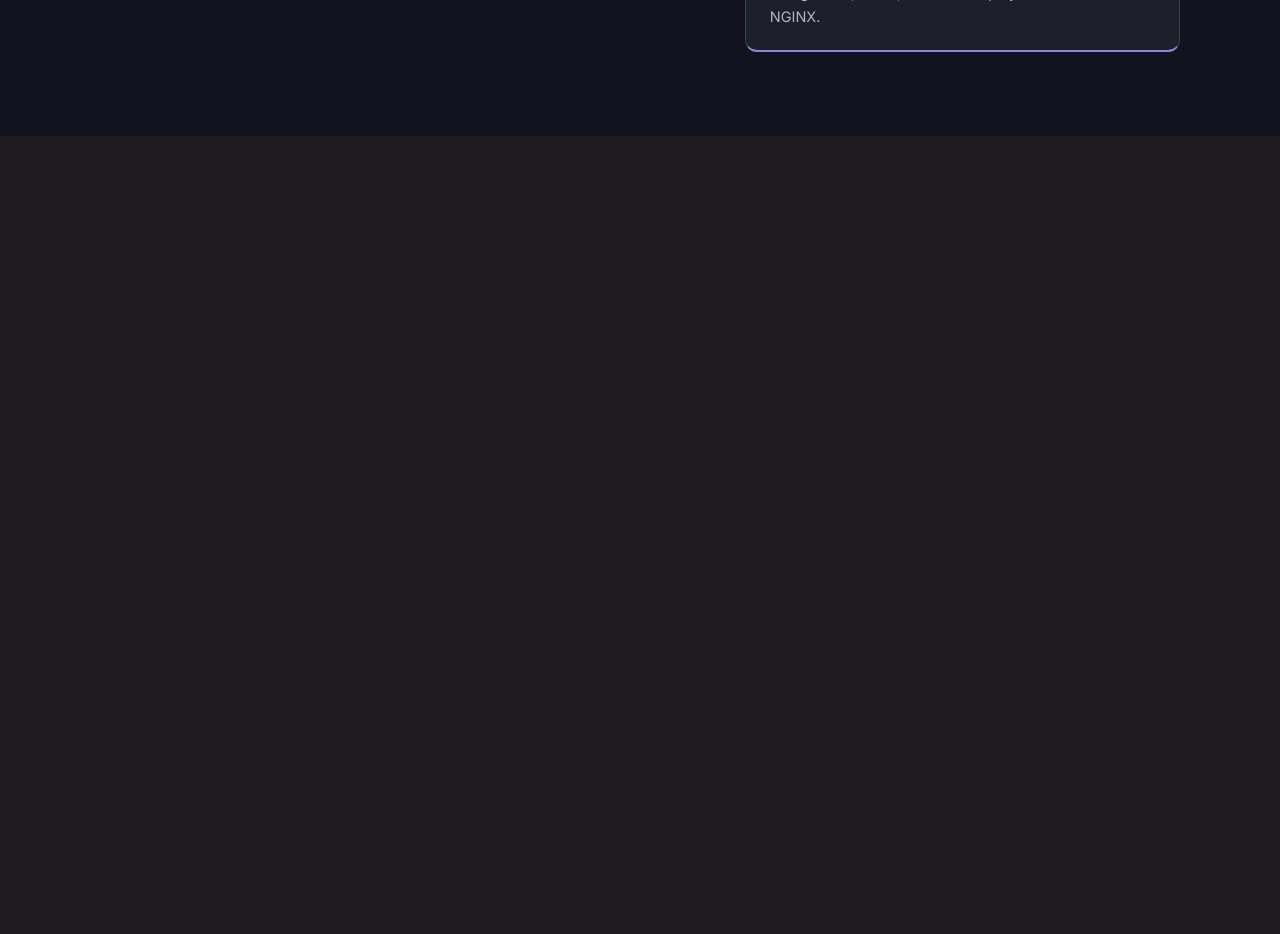
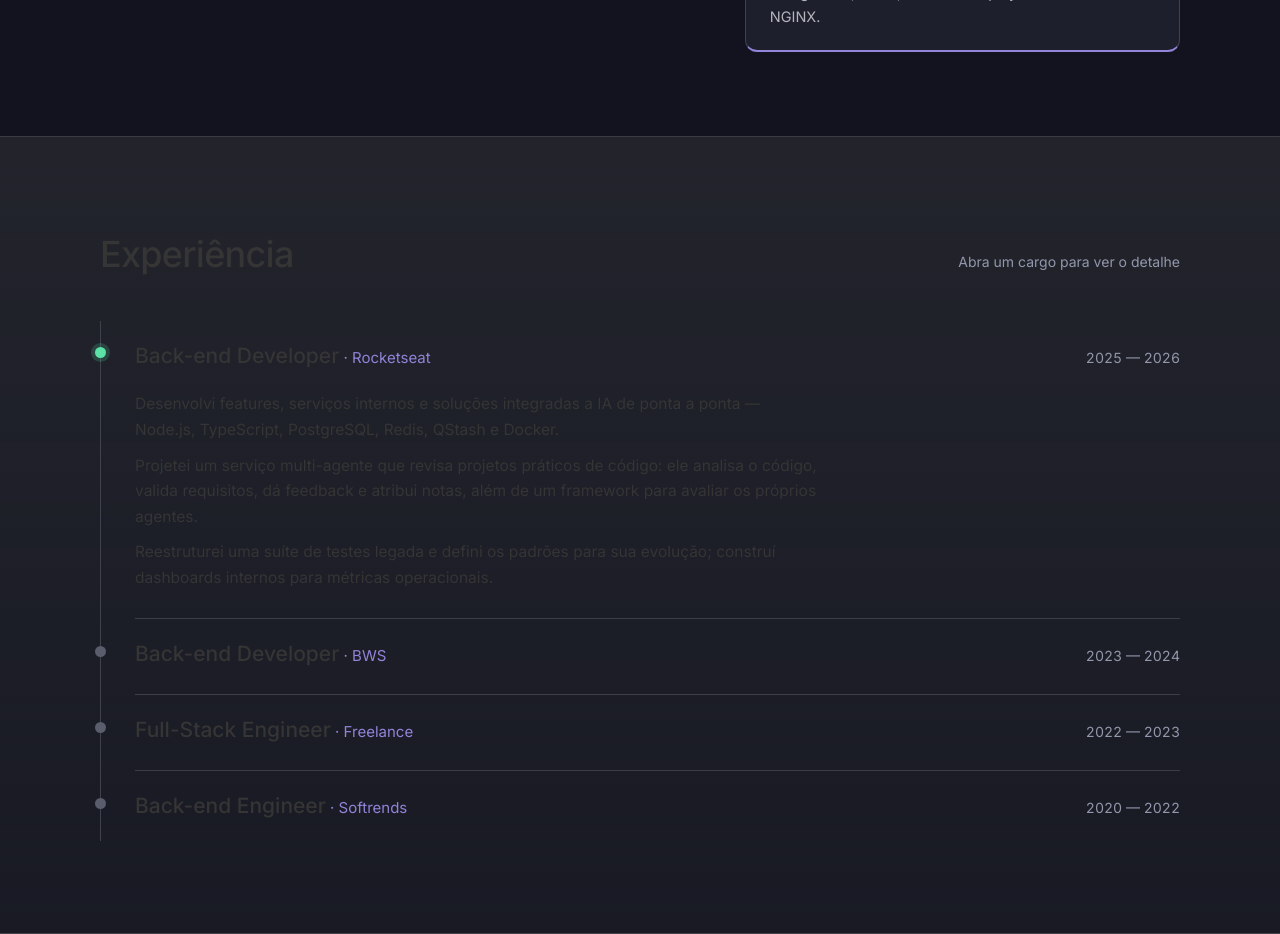
Before and after one commit to levysantiago/personal-page, a React (Create React App) app: page / in a window 1280 px wide. Shown: the part 1620-2554 px from the top of the page. Before the commit the page ends 1756 px from the top, so only its background shows below. Built offline with nearby package versions, Linux system fonts and the light colour scheme.

Commit message:
feat: add ExperienceV2 section to homepage v2

```diff
--- a/src/pages/HomePageV2/index.tsx
+++ b/src/pages/HomePageV2/index.tsx
@@ -2,6 +2,7 @@ import * as React from "react";
 import NocturneTheme from "components/NocturneTheme";
 import NavbarV2 from "components/NavbarV2";
 import AboutV2 from "pages/sections-v2/AboutV2";
+import ExperienceV2 from "pages/sections-v2/ExperienceV2";
 import Hero from "pages/sections-v2/Hero";
 import StatStrip from "pages/sections-v2/StatStrip";
 import { Content, Mesh, Page } from "./styles";
@@ -16,6 +17,7 @@ const HomePageV2: React.FC = () => {
           <Hero />
           <StatStrip />
           <AboutV2 />
+          <ExperienceV2 />
         </Content>
       </Page>
     </NocturneTheme>
--- /dev/null
+++ b/src/pages/sections-v2/ExperienceV2/content/en.ts
@@ -0,0 +1,47 @@
+export const en = {
+  heading: "Experience",
+  hint: "Open a role for the detail",
+  roles: [
+    {
+      title: "Back-end Developer",
+      company: "Rocketseat",
+      dateRange: "2025 — 2026",
+      current: true,
+      bullets: [
+        "Built features, internal services and AI-integrated solutions end to end — Node.js, TypeScript, PostgreSQL, Redis, QStash and Docker.",
+        "Designed a multi-agent service that reviews practical coding projects: it analyses code, validates requirements, gives feedback and assigns scores, plus a framework to evaluate the agents themselves.",
+        "Restructured a legacy test suite and set the standards for its evolution; built internal dashboards for operational metrics.",
+      ],
+    },
+    {
+      title: "Back-end Developer",
+      company: "BWS",
+      dateRange: "2023 — 2024",
+      current: false,
+      bullets: [
+        "Built and maintained Nest.js APIs integrated with several external networks, applying Domain-Driven Design to the infrastructure and abstractions.",
+        "Raised test coverage with Jest and set up test CI on GitHub.",
+      ],
+    },
+    {
+      title: "Full-Stack Engineer",
+      company: "Freelance",
+      dateRange: "2022 — 2023",
+      current: false,
+      bullets: [
+        "Delivered whole products from ideation to deployment — Nest.js and Fastify back ends, React front ends, SQL and NoSQL databases with Prisma and TypeORM.",
+        "Provisioned and served applications on GCP and Digital Ocean with NGINX.",
+      ],
+    },
+    {
+      title: "Back-end Engineer",
+      company: "Softrends",
+      dateRange: "2020 — 2022",
+      current: false,
+      bullets: [
+        "First developer on the team; later owned back end and DevOps. REST APIs with Express.js and Adonis.js — auth, SMTP, WebSockets, SQL and NoSQL.",
+        "Led a small back-end team through planning, tech choices and delivery.",
+      ],
+    },
+  ],
+};
--- /dev/null
+++ b/src/pages/sections-v2/ExperienceV2/content/index.ts
@@ -0,0 +1,4 @@
+import { en } from "./en";
+import { pt } from "./pt";
+
+export const content = { en, pt };
--- /dev/null
+++ b/src/pages/sections-v2/ExperienceV2/content/pt.ts
@@ -0,0 +1,47 @@
+export const pt = {
+  heading: "Experiência",
+  hint: "Abra um cargo para ver o detalhe",
+  roles: [
+    {
+      title: "Back-end Developer",
+      company: "Rocketseat",
+      dateRange: "2025 — 2026",
+      current: true,
+      bullets: [
+        "Desenvolvi features, serviços internos e soluções integradas a IA de ponta a ponta — Node.js, TypeScript, PostgreSQL, Redis, QStash e Docker.",
+        "Projetei um serviço multi-agente que revisa projetos práticos de código: ele analisa o código, valida requisitos, dá feedback e atribui notas, além de um framework para avaliar os próprios agentes.",
+        "Reestruturei uma suíte de testes legada e defini os padrões para sua evolução; construí dashboards internos para métricas operacionais.",
+      ],
+    },
+    {
+      title: "Back-end Developer",
+      company: "BWS",
+      dateRange: "2023 — 2024",
+      current: false,
+      bullets: [
+        "Desenvolvi e mantive APIs em Nest.js integradas a diversas redes externas, aplicando Domain-Driven Design na infraestrutura e nas abstrações.",
+        "Aumentei a cobertura de testes com Jest e configurei CI de testes no GitHub.",
+      ],
+    },
+    {
+      title: "Full-Stack Engineer",
+      company: "Freelance",
+      dateRange: "2022 — 2023",
+      current: false,
+      bullets: [
+        "Entreguei produtos completos da ideação ao deploy — back ends em Nest.js e Fastify, front ends em React, bancos SQL e NoSQL com Prisma e TypeORM.",
+        "Provisionei e servi aplicações na GCP e Digital Ocean com NGINX.",
+      ],
+    },
+    {
+      title: "Back-end Engineer",
+      company: "Softrends",
+      dateRange: "2020 — 2022",
+      current: false,
+      bullets: [
+        "Primeiro desenvolvedor do time; depois assumi o back end e o DevOps. APIs REST com Express.js e Adonis.js — autenticação, SMTP, WebSockets, SQL e NoSQL.",
+        "Liderei um time pequeno de back-end no planejamento, nas escolhas técnicas e nas entregas.",
+      ],
+    },
+  ],
+};
--- /dev/null
+++ b/src/pages/sections-v2/ExperienceV2/index.tsx
@@ -0,0 +1,57 @@
+import * as React from "react";
+import { useLanguage } from "components/contexts/LanguageContext";
+import { useReveal } from "components/RevealOnScroll";
+import { content } from "./content";
+import {
+  Dot,
+  Header,
+  Heading,
+  Hint,
+  Inner,
+  Role,
+  RoleBody,
+  RoleCompany,
+  RoleDates,
+  RoleTitle,
+  Section,
+  Summary,
+  Timeline,
+} from "./styles";
+
+const ExperienceV2: React.FC = () => {
+  const { lang } = useLanguage();
+  const c = content[lang];
+  const reveal = useReveal<HTMLElement>();
+
+  return (
+    <Section id="experience" ref={reveal.ref} $visible={reveal.isVisible}>
+      <Inner>
+        <Header>
+          <Heading>{c.heading}</Heading>
+          <Hint>{c.hint}</Hint>
+        </Header>
+        <Timeline>
+          {c.roles.map((role, index) => (
+            <Role key={`${role.company}-${role.dateRange}`} open={index === 0}>
+              <Summary $isFirst={index === 0}>
+                <Dot $current={role.current} />
+                <span>
+                  <RoleTitle>{role.title}</RoleTitle>
+                  <RoleCompany> · {role.company}</RoleCompany>
+                </span>
+                <RoleDates>{role.dateRange}</RoleDates>
+              </Summary>
+              <RoleBody>
+                {role.bullets.map((bullet) => (
+                  <p key={bullet}>{bullet}</p>
+                ))}
+              </RoleBody>
+            </Role>
+          ))}
+        </Timeline>
+      </Inner>
+    </Section>
+  );
+};
+
+export default ExperienceV2;
--- /dev/null
+++ b/src/pages/sections-v2/ExperienceV2/styles.tsx
@@ -0,0 +1,161 @@
+import styled, { css } from "styled-components";
+import { INocturneTheme } from "components/NocturneTheme";
+import { revealStyles } from "components/RevealOnScroll/styles";
+
+interface IProps {
+  theme: INocturneTheme;
+}
+
+interface IRevealProps extends IProps {
+  $visible: boolean;
+}
+
+export const Section = styled.section(
+  (props: IRevealProps) => css`
+    ${revealStyles(props)}
+    border-top: 1px solid
+      color-mix(in srgb, ${props.theme.colors.text} 16%, transparent);
+    border-bottom: 1px solid
+      color-mix(in srgb, ${props.theme.colors.text} 16%, transparent);
+    background: linear-gradient(
+      to bottom,
+      color-mix(
+        in srgb,
+        ${props.theme.colors.neutralRamp[900]} 72%,
+        transparent
+      ),
+      color-mix(
+        in srgb,
+        ${props.theme.colors.neutralRamp[900]} 30%,
+        transparent
+      )
+    );
+  `
+);
+
+export const Inner = styled.div`
+  max-width: 1080px;
+  margin: 0 auto;
+  padding: 88px 24px 92px;
+`;
+
+export const Header = styled.div`
+  display: flex;
+  align-items: baseline;
+  justify-content: space-between;
+  gap: 24px;
+  margin-bottom: 36px;
+`;
+
+export const Heading = styled.h2(
+  (props: IProps) => css`
+    font-family: ${props.theme.fonts.heading};
+    font-weight: 500;
+    font-size: 36px;
+    letter-spacing: -0.02em;
+    margin: 0;
+  `
+);
+
+export const Hint = styled.span(
+  (props: IProps) => css`
+    font-size: 14px;
+    color: ${props.theme.colors.neutralRamp[500]};
+  `
+);
+
+export const Timeline = styled.div(
+  (props: IProps) => css`
+    border-left: 1px solid ${props.theme.colors.neutralRamp[800]};
+    padding-left: 34px;
+    display: flex;
+    flex-direction: column;
+    gap: 4px;
+  `
+);
+
+export const Role = styled.details``;
+
+export const Summary = styled.summary(
+  (props: IProps & { $isFirst: boolean }) => css`
+    list-style: none;
+    cursor: pointer;
+    display: grid;
+    grid-template-columns: 1fr auto;
+    gap: 20px;
+    align-items: baseline;
+    padding: 18px 0;
+    position: relative;
+    ${!props.$isFirst &&
+    css`
+      border-top: 1px solid
+        color-mix(in srgb, ${props.theme.colors.text} 16%, transparent);
+    `}
+
+    &::-webkit-details-marker {
+      display: none;
+    }
+
+    &::marker {
+      content: "";
+    }
+  `
+);
+
+export const Dot = styled.span(
+  (props: IProps & { $current: boolean }) => css`
+    position: absolute;
+    left: -40px;
+    top: ${props.$current ? "26px" : "27px"};
+    width: 11px;
+    height: 11px;
+    border-radius: 50%;
+    background: ${props.$current
+      ? props.theme.colors.green
+      : props.theme.colors.neutralRamp[700]};
+    ${props.$current &&
+    css`
+      box-shadow: 0 0 0 4px
+        color-mix(in srgb, ${props.theme.colors.green} 18%, transparent);
+    `}
+  `
+);
+
+export const RoleTitle = styled.span(
+  (props: IProps) => css`
+    font-family: ${props.theme.fonts.heading};
+    font-size: 21px;
+    font-weight: 500;
+  `
+);
+
+export const RoleCompany = styled.span(
+  (props: IProps) => css`
+    color: ${props.theme.colors.accent};
+    font-size: 15px;
+  `
+);
+
+export const RoleDates = styled.span(
+  (props: IProps) => css`
+    font-size: 14px;
+    color: ${props.theme.colors.neutralRamp[500]};
+    font-feature-settings: "tnum" 1;
+  `
+);
+
+export const RoleBody = styled.div(
+  (props: IProps) => css`
+    padding: 0 0 24px;
+    max-width: 70ch;
+    display: flex;
+    flex-direction: column;
+    gap: 10px;
+    font-size: 15.5px;
+    color: color-mix(in srgb, ${props.theme.colors.text} 78%, transparent);
+
+    p {
+      margin: 0;
+    }
+  `
+);
```
